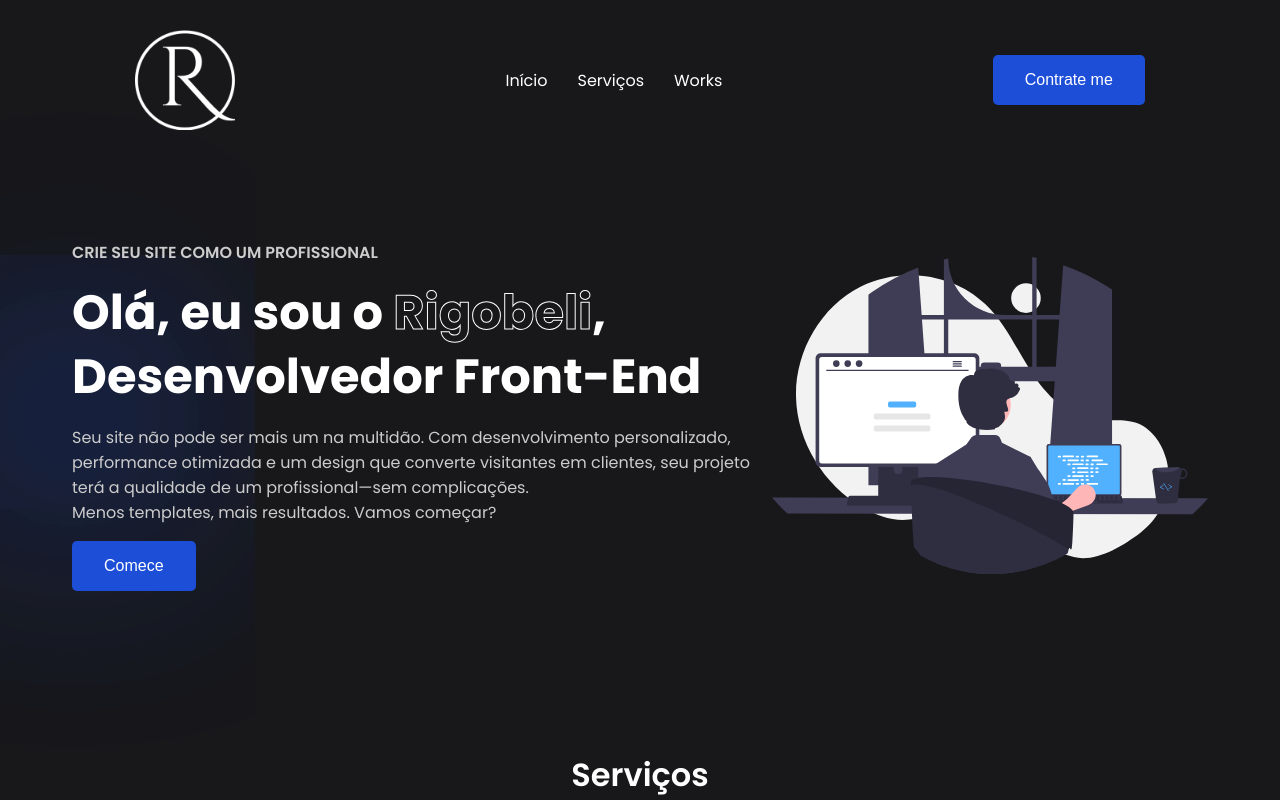
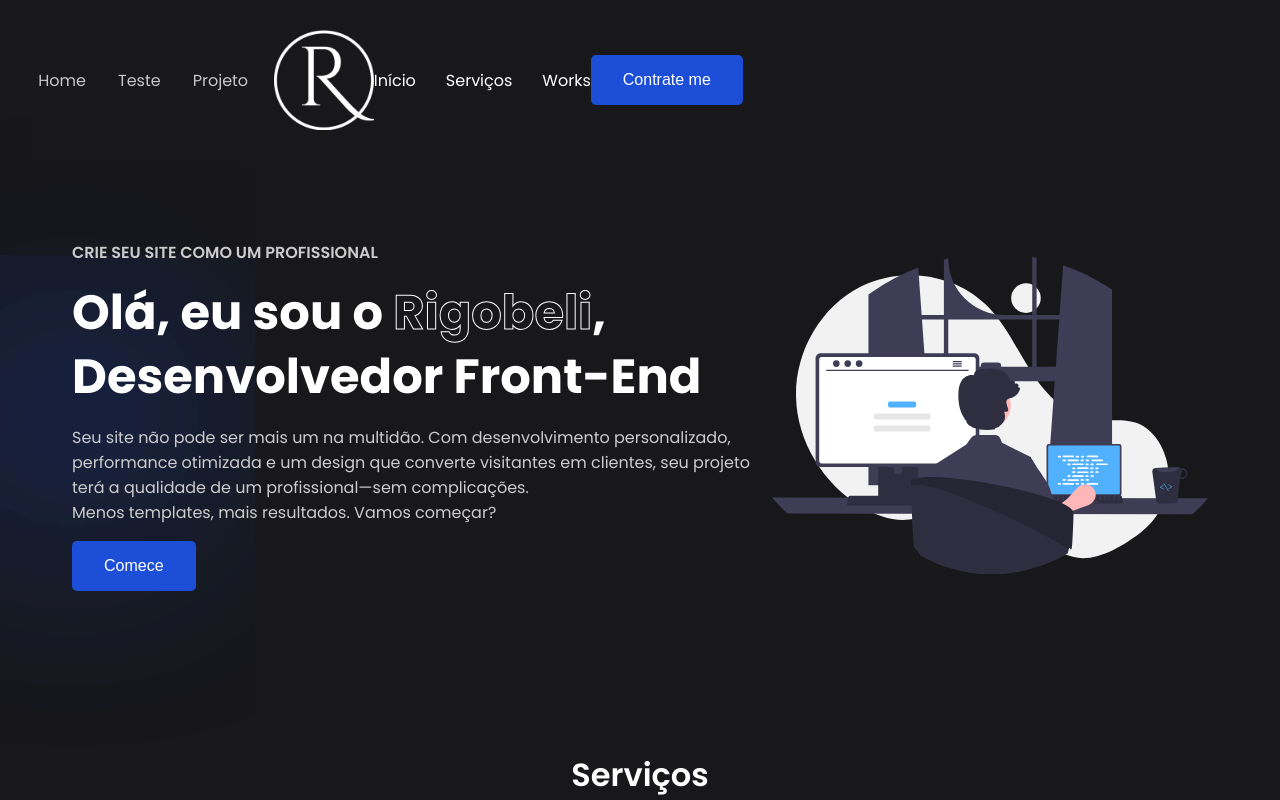
Before and after one commit to EduardoRigobeli/Portfolio, a React (Vite) app: page / in a window 1280 px wide. Shown: the top 800 px of the page. Built offline with nearby package versions, Linux system fonts and the light colour scheme.

Commit message:
Sidebar pronta

```diff
--- a/src/App.css
+++ b/src/App.css
@@ -0,0 +1,5 @@
+.nav{
+    display: flex;
+    gap: 2rem;
+    margin-left: 2rem;
+}
--- a/src/App.tsx
+++ b/src/App.tsx
@@ -2,11 +2,15 @@ import './App.css'
 import Header from './assets/Components/Header'
 import Main from './assets/Components/Main'
 import Footer from './assets/Components/Footer'
+import NavBar from './assets/Components/NavBar'
 
-function App() {
+const App: React.FC = () => {
   return (
     <>
-      <Header />
+      <div className='nav'>
+        <NavBar />
+        <Header />
+      </div>
       <Main />
       <Footer />
     </>
--- a/src/assets/Components/Header/header.module.css
+++ b/src/assets/Components/Header/header.module.css
@@ -53,3 +53,19 @@ nav a img {
 .btn:hover {
     background-color: #1e40af;
 }
+
+.side_bar {
+    display: none;
+}
+
+@media (max-width: 428px) {
+    .side_bar{
+        display: flex;
+        font-size: 2rem;
+        color: #ccc;
+    }
+
+    .btn, .nav_links {
+        display: none;
+    }
+}
--- /dev/null
+++ b/src/assets/Components/NavBar/index.css
@@ -0,0 +1,57 @@
+header{
+    .navbar {
+        display: flex;
+        justify-content: space-between;
+        align-items: center;
+        padding: 2px 3%;
+        background-color: #18181B;
+
+        .logo{
+            img{
+                width: 70px;
+                height: 100%;
+                object-fit: cover;
+            }
+        }
+
+        .nav-items {
+            display: flex;
+            gap: 32px;
+            align-items: center;
+            list-style: none;
+
+            &.open{
+                flex-direction: column;
+                position: absolute;
+                top: 95px;
+                left: 0;
+                width: 100%;
+                background-color: #18181B;
+                padding: 20px;
+            }
+        }
+
+        .btn-mobile {
+            display: none;
+            background-color: transparent;
+            font-size: 26px;
+            color: #f7f5ff;
+            border: none;
+            cursor: pointer;
+        }
+
+        @media (max-width: 428px) {
+            .btn-mobile{
+                display: block;
+            }
+
+            .nav-items{
+                display: none;
+
+                &.open{
+                    display: flex;
+                }
+            }
+        }
+    }
+}
--- /dev/null
+++ b/src/assets/Components/NavBar/index.tsx
@@ -0,0 +1,25 @@
+import NavItem from "../NavItem"
+import './index.css'
+import { FaBars, FaXmark } from "react-icons/fa6";
+import { useState } from "react";
+
+const NavBar = () => {
+    const [openMenu, setOpenMenu] = useState<boolean>(false);
+
+  return (
+    <header>
+        <nav className="navbar">
+
+            <ul className={`nav-items ${openMenu ? 'open' : ''}`}>
+                <NavItem />
+            </ul>
+
+            <button className="btn-mobile" onClick={() => {setOpenMenu(!openMenu)}}>
+                {openMenu ? <FaXmark /> : <FaBars />}
+            </button>
+        </nav>
+    </header>
+  )
+}
+
+export default NavBar
--- /dev/null
+++ b/src/assets/Components/NavItem/index.css
@@ -0,0 +1,15 @@
+.nav-item{
+    .nav-link{
+        text-decoration: none;
+        font-size: 1rem;/*1rem = 16px*/
+        color: #c8c8c8;
+        padding: 4px 0;
+        transition: color .3s;
+
+        &.active,
+        &:hover {
+            color: #f5f5ff;
+            border-bottom: 2px solid #7250e9;
+        }
+    }
+}
--- /dev/null
+++ b/src/assets/Components/NavItem/index.tsx
@@ -0,0 +1,21 @@
+import "./index.css";
+
+export interface NavitemInterface {
+    isActive?: boolean;//?=OPCIONAL
+}
+
+export default function Navitem(props: NavitemInterface) {
+  return (
+    <>
+    <li className="nav-item">
+        <a href='#' className={`nav-link ${props.isActive ? 'active' : ''}`}>Home</a>
+    </li>
+    <li className="nav-item">
+        <a href='#' className={`nav-link ${props.isActive ? 'active' : ''}`}>Teste</a>
+    </li>
+    <li className="nav-item">
+        <a href='#' className={`nav-link ${props.isActive ? 'active' : ''}`}>Projeto</a>
+    </li>
+    </>
+  );
+}
```
Also changed, not shown: src/assets/Components/Main/main.module.css (+0 -14 lines).
